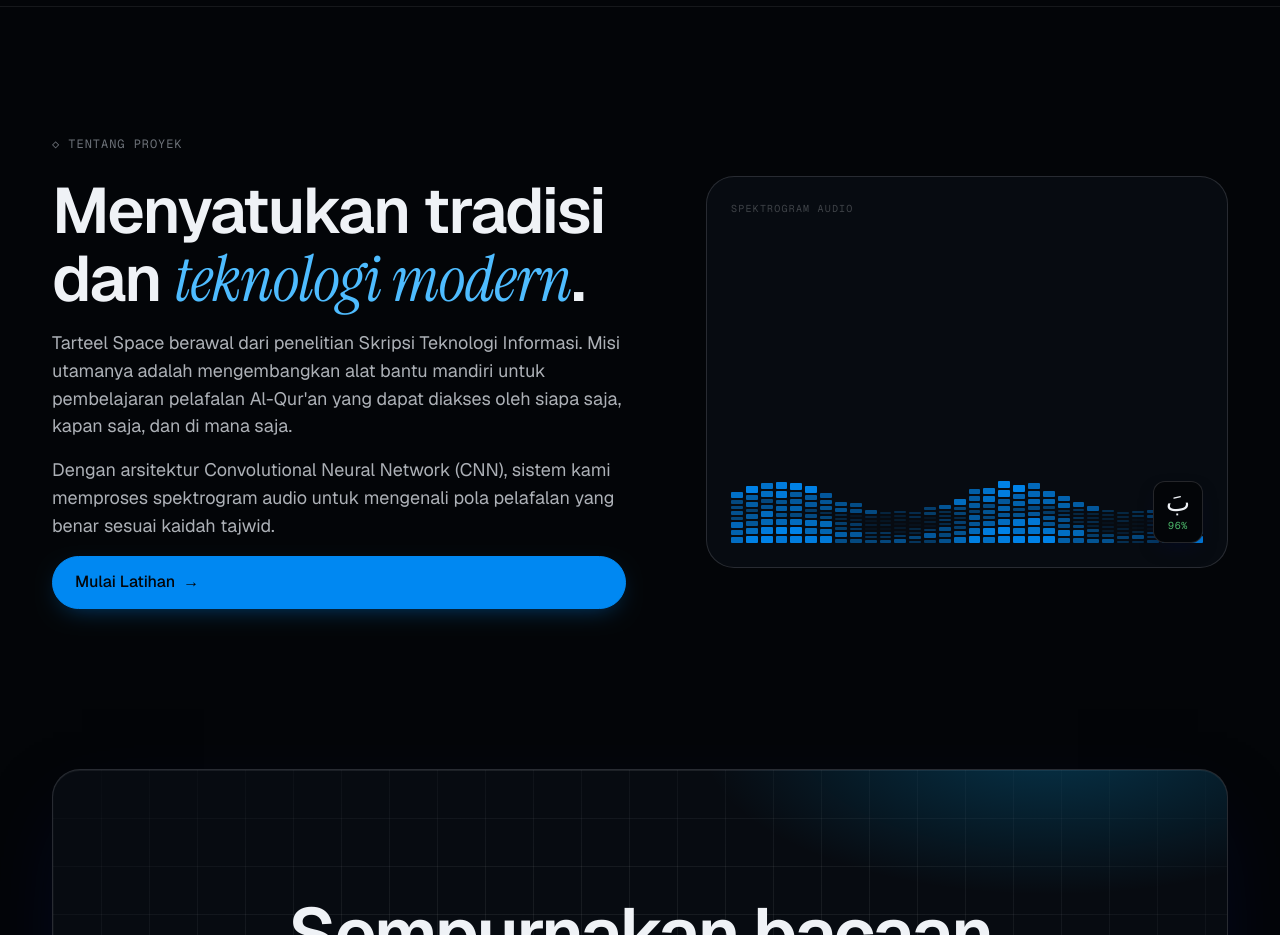
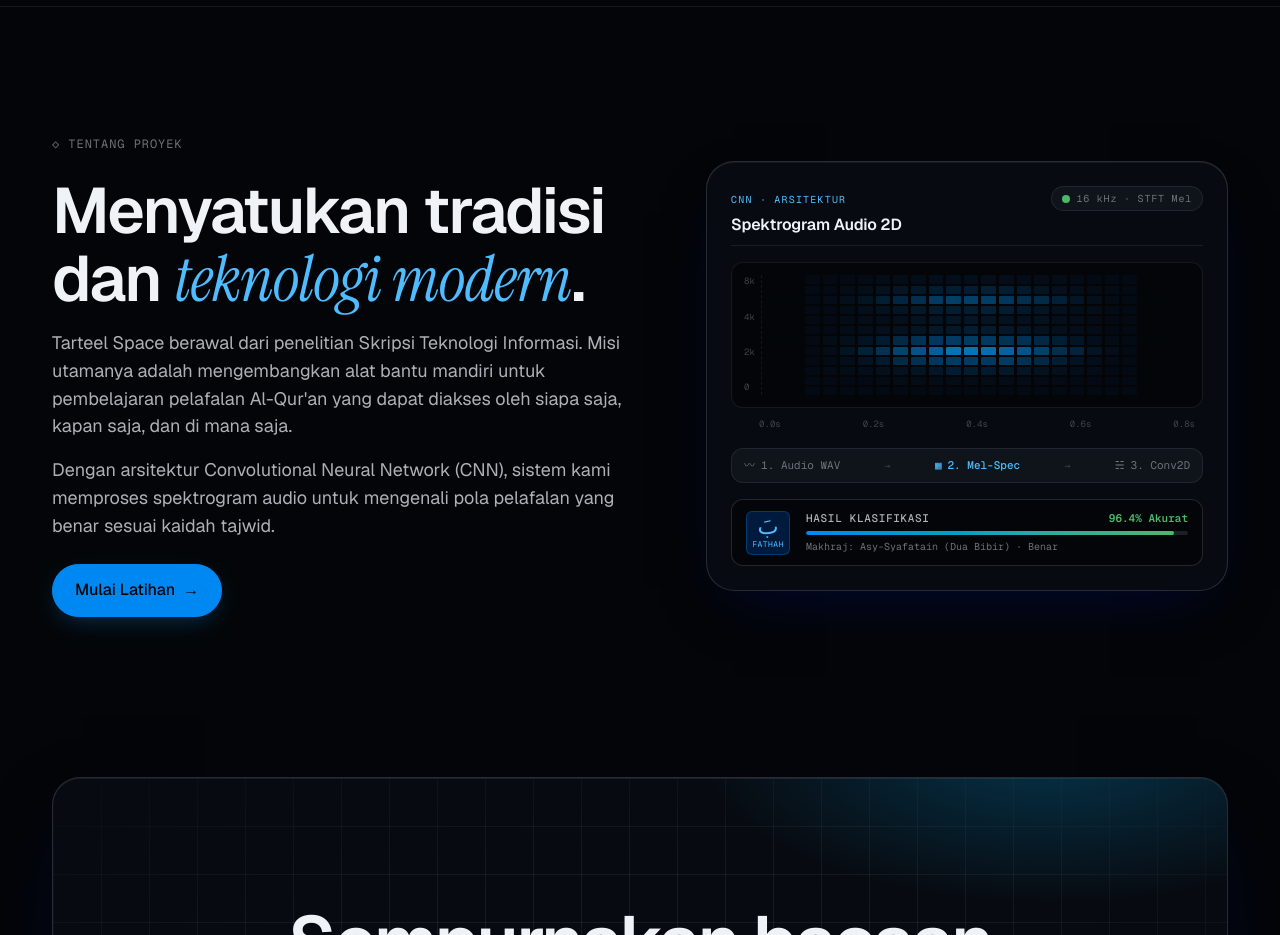
Before and after one commit to RizalHaryaputra/tarteel-space-frontend, a Nuxt app: page / in a window 1280 px wide. Shown: the part 3640-4575 px from the top of the page. Built offline with nearby package versions, Linux system fonts and the light colour scheme.

Commit message:
fix(landing): refine about CTA button width and enrich CNN spectrogram console visual

```diff
--- a/app/pages/index.vue
+++ b/app/pages/index.vue
@@ -344,23 +344,91 @@
               Dengan arsitektur Convolutional Neural Network (CNN), sistem kami memproses spektrogram
               audio untuk mengenali pola pelafalan yang benar sesuai kaidah tajwid.
             </p>
-            <button class="ts-btn ts-btn--primary" @click="navigateTo('/dashboard/practice')">
+            <button class="ts-btn ts-btn--primary ts-about__btn" @click="navigateTo('/dashboard/practice')">
               Mulai Latihan <span aria-hidden="true">→</span>
             </button>
           </div>
 
-          <div class="ts-about__visual" aria-hidden="true">
-            <!-- Pure CSS art: spectrogram visualization -->
-            <div class="ts-spectrogram">
-              <div class="ts-spectrogram__label">SPEKTROGRAM AUDIO</div>
-              <div class="ts-spectrogram__grid">
-                <div v-for="i in 32" :key="i" class="ts-spectrogram__col">
-                  <div v-for="j in 8" :key="j" class="ts-spectrogram__cell" :style="spectrogramStyle(i, j)"></div>
+          <div class="ts-about__visual" aria-label="Visualisasi arsitektur model dan spektrogram audio">
+            <!-- Rich CNN Pipeline & Spectrogram Visual -->
+            <div class="ts-spec-console">
+              <!-- Top header bar -->
+              <div class="ts-spec-console__head">
+                <div class="ts-spec-console__title-wrap">
+                  <span class="ts-spec-console__badge">CNN · ARSITEKTUR</span>
+                  <div class="ts-spec-console__title">Spektrogram Audio 2D</div>
+                </div>
+                <div class="ts-spec-console__status">
+                  <span class="ts-live-dot" aria-hidden="true"></span>
+                  <span>16 kHz · STFT Mel</span>
                 </div>
               </div>
-              <div class="ts-spectrogram__overlay">
-                <span class="ts-spectrogram__result">بَ</span>
-                <span class="ts-spectrogram__score">96%</span>
+
+              <!-- Main spectrogram canvas / matrix -->
+              <div class="ts-spec-view">
+                <div class="ts-spec-y-axis">
+                  <span>8k</span>
+                  <span>4k</span>
+                  <span>2k</span>
+                  <span>0</span>
+                </div>
+                <div class="ts-spec-heatmap">
+                  <div v-for="c in 24" :key="c" class="ts-spec-col">
+                    <div
+                      v-for="r in 12"
+                      :key="r"
+                      class="ts-spec-bin"
+                      :style="getHeatmapStyle(c, r)"
+                    ></div>
+                  </div>
+                </div>
+              </div>
+
+              <!-- Time axis -->
+              <div class="ts-spec-x-axis">
+                <span>0.0s</span>
+                <span>0.2s</span>
+                <span>0.4s</span>
+                <span>0.6s</span>
+                <span>0.8s</span>
+              </div>
+
+              <!-- CNN Pipeline mini-flow -->
+              <div class="ts-spec-pipeline">
+                <div class="ts-spec-pipe-node">
+                  <span class="ts-spec-pipe-icon">〰</span>
+                  <span>1. Audio WAV</span>
+                </div>
+                <span class="ts-spec-pipe-arrow">→</span>
+                <div class="ts-spec-pipe-node ts-spec-pipe-node--active">
+                  <span class="ts-spec-pipe-icon">▦</span>
+                  <span>2. Mel-Spec</span>
+                </div>
+                <span class="ts-spec-pipe-arrow">→</span>
+                <div class="ts-spec-pipe-node">
+                  <span class="ts-spec-pipe-icon">☵</span>
+                  <span>3. Conv2D</span>
+                </div>
+              </div>
+
+              <!-- Bottom prediction result card -->
+              <div class="ts-spec-result">
+                <div class="ts-spec-result__letter">
+                  <span class="ts-spec-result__char">بَ</span>
+                  <span class="ts-spec-result__tag">Fathah</span>
+                </div>
+                <div class="ts-spec-result__info">
+                  <div class="ts-spec-result__row">
+                    <span class="ts-spec-result__label">Hasil Klasifikasi</span>
+                    <span class="ts-spec-result__score">96.4% Akurat</span>
+                  </div>
+                  <div class="ts-spec-result__meter">
+                    <div class="ts-spec-result__fill" style="width: 96.4%"></div>
+                  </div>
+                  <div class="ts-spec-result__meta">
+                    Makhraj: Asy-Syafatain (Dua Bibir) · Benar
+                  </div>
+                </div>
               </div>
             </div>
           </div>
@@ -466,15 +534,34 @@ const handleClickOutside = (e) => {
   }
 }
 
-// Spectrogram CSS art — seeded random heights
-const spectrogramStyle = (col, row) => {
-  const seed = (col * 7 + row * 13) % 100
-  const intensity = Math.sin(col * 0.4) * 30 + Math.cos(row * 0.8) * 20 + 50
-  const clamped = Math.max(5, Math.min(95, intensity + (seed % 30) - 15))
-  const opacity = clamped / 100
+// Spectrogram 2D Heatmap simulation for Arabic vowel formant (بَ)
+const getHeatmapStyle = (col, row) => {
+  const inSound = col >= 3 && col <= 21
+  if (!inSound) {
+    return {
+      background: 'oklch(15% 0.015 255)',
+      opacity: '0.2',
+    }
+  }
+
+  // Formant F1 (low-mid around row 8) & F2 (high around row 3)
+  const distF1 = Math.abs(row - 8)
+  const distF2 = Math.abs(row - 3)
+  const timeEnvelope = Math.sin(((col - 3) / 18) * Math.PI)
+
+  const intensity1 = Math.max(0, 1 - distF1 * 0.28) * timeEnvelope
+  const intensity2 = Math.max(0, 1 - distF2 * 0.35) * timeEnvelope
+  const noise = ((col * 17 + row * 29) % 20) / 100
+
+  const total = Math.min(1, Math.max(0.08, intensity1 * 0.75 + intensity2 * 0.55 + noise * 0.2))
+
+  const lightness = (18 + total * 58).toFixed(1)
+  const chroma = (0.04 + total * 0.18).toFixed(3)
+  const hue = (255 - total * 20).toFixed(1)
+
   return {
-    opacity: opacity.toFixed(2),
-    height: `${Math.max(2, Math.floor(clamped / 12))}px`,
+    background: `oklch(${lightness}% ${chroma} ${hue})`,
+    opacity: Math.max(0.25, total).toFixed(2),
   }
 }
 
@@ -1636,7 +1723,18 @@ onBeforeUnmount(() => {
   .ts-about { grid-template-columns: 1fr; }
 }
 
-.ts-about__copy { display: flex; flex-direction: column; gap: var(--space-md); }
+.ts-about__copy {
+  display: flex;
+  flex-direction: column;
+  gap: var(--space-md);
+  align-items: flex-start;
+}
+
+.ts-about__btn {
+  align-self: flex-start;
+  width: fit-content;
+  margin-top: var(--space-xs);
+}
 
 .ts-about__title {
   font-family: var(--font-display);
@@ -1657,76 +1755,232 @@ onBeforeUnmount(() => {
   margin: 0;
 }
 
-/* spectrogram CSS art */
-.ts-spectrogram {
+/* ── Rich CNN Pipeline & Spectrogram Console ── */
+.ts-spec-console {
   background: var(--color-paper-1);
   border: var(--rule-soft);
   border-radius: var(--radius-xl);
   padding: var(--space-lg);
+  display: flex;
+  flex-direction: column;
+  gap: var(--space-md);
+  box-shadow:
+    0 1px 0 color-mix(in oklch, var(--color-ink-0) 6%, transparent) inset,
+    0 24px 60px -28px rgba(0, 10, 80, 0.7);
   position: relative;
-  overflow: hidden;
-  aspect-ratio: 4/3;
-  display: flex;
-  flex-direction: column;
-  gap: var(--space-sm);
-}
-
-.ts-spectrogram__label {
+}
+
+.ts-spec-console__head {
+  display: flex;
+  justify-content: space-between;
+  align-items: flex-start;
+  padding-bottom: var(--space-xs);
+  border-bottom: var(--rule-hair);
+}
+
+.ts-spec-console__badge {
   font-family: var(--font-mono);
   font-size: 10px;
   letter-spacing: 0.12em;
   text-transform: uppercase;
+  color: var(--color-accent-soft);
+}
+
+.ts-spec-console__title {
+  font-family: var(--font-display);
+  font-size: var(--text-base);
+  font-weight: 600;
+  color: var(--color-ink-0);
+  letter-spacing: -0.01em;
+  margin-top: 2px;
+}
+
+.ts-spec-console__status {
+  font-family: var(--font-mono);
+  font-size: 10px;
+  letter-spacing: 0.08em;
+  color: var(--color-ink-2);
+  display: flex;
+  align-items: center;
+  gap: 6px;
+  background: var(--color-paper-2);
+  padding: 4px 10px;
+  border-radius: var(--radius-pill);
+  border: var(--rule-hair);
+}
+
+/* Spectrogram 2D Heatmap View */
+.ts-spec-view {
+  display: flex;
+  gap: var(--space-xs);
+  align-items: stretch;
+  background: var(--color-paper-0);
+  padding: 12px;
+  border-radius: var(--radius-md);
+  border: var(--rule-hair);
+}
+
+.ts-spec-y-axis {
+  display: flex;
+  flex-direction: column;
+  justify-content: space-between;
+  font-family: var(--font-mono);
+  font-size: 9px;
   color: var(--color-ink-3);
-}
-
-.ts-spectrogram__grid {
+  padding-right: 6px;
+  border-right: 1px dashed color-mix(in oklch, var(--color-ink-0) 8%, transparent);
+}
+
+.ts-spec-heatmap {
   display: flex;
   gap: 3px;
-  align-items: flex-end;
   flex: 1;
-}
-
-.ts-spectrogram__col {
+  height: 120px;
+  align-items: stretch;
+}
+
+.ts-spec-col {
   display: flex;
   flex-direction: column;
   gap: 2px;
   flex: 1;
-  align-items: stretch;
-}
-
-.ts-spectrogram__cell {
-  background: var(--color-accent);
+}
+
+.ts-spec-bin {
+  flex: 1;
   border-radius: 1px;
   min-height: 2px;
-}
-
-.ts-spectrogram__overlay {
-  position: absolute;
-  bottom: var(--space-lg);
-  right: var(--space-lg);
+  transition: opacity var(--dur-fast) var(--ease-out);
+}
+
+.ts-spec-x-axis {
+  display: flex;
+  justify-content: space-between;
+  font-family: var(--font-mono);
+  font-size: 9px;
+  color: var(--color-ink-3);
+  padding: 0 8px 0 28px;
+  margin-top: -6px;
+}
+
+/* Pipeline Sequence */
+.ts-spec-pipeline {
+  display: flex;
+  align-items: center;
+  justify-content: space-between;
+  gap: 6px;
+  padding: 8px 12px;
+  background: var(--color-paper-2);
+  border-radius: var(--radius-md);
+  border: var(--rule-hair);
+  font-family: var(--font-mono);
+  font-size: 11px;
+  color: var(--color-ink-2);
+}
+
+.ts-spec-pipe-node {
+  display: flex;
+  align-items: center;
+  gap: 6px;
+}
+
+.ts-spec-pipe-node--active {
+  color: var(--color-accent-soft);
+  font-weight: 500;
+}
+
+.ts-spec-pipe-arrow {
+  color: var(--color-ink-3);
+  font-size: 10px;
+}
+
+/* Prediction Result Bar */
+.ts-spec-result {
+  display: flex;
+  align-items: center;
+  gap: var(--space-md);
+  padding: 10px 14px;
   background: var(--color-paper-0);
+  border-radius: var(--radius-md);
   border: var(--rule-soft);
-  border-radius: var(--radius-md);
-  padding: var(--space-xs) var(--space-sm);
+}
+
+.ts-spec-result__letter {
   display: flex;
   flex-direction: column;
   align-items: center;
-  gap: 2px;
-  box-shadow: 0 8px 20px -8px rgba(0, 10, 60, 0.5);
-}
-
-.ts-spectrogram__result {
+  justify-content: center;
+  width: 44px;
+  height: 44px;
+  border-radius: var(--radius-sm);
+  background: var(--color-accent-tint);
+  border: 1px solid color-mix(in oklch, var(--color-accent) 30%, transparent);
+  flex: none;
+}
+
+.ts-spec-result__char {
   font-family: var(--font-body);
-  font-size: 1.6rem;
-  color: var(--color-ink-0);
+  font-size: 1.4rem;
   line-height: 1;
-}
-
-.ts-spectrogram__score {
+  color: var(--color-accent-soft);
+}
+
+.ts-spec-result__tag {
+  font-family: var(--font-mono);
+  font-size: 8px;
+  letter-spacing: 0.06em;
+  text-transform: uppercase;
+  color: var(--color-accent-soft);
+  margin-top: 1px;
+}
+
+.ts-spec-result__info {
+  display: flex;
+  flex-direction: column;
+  gap: 4px;
+  flex: 1;
+  min-width: 0;
+}
+
+.ts-spec-result__row {
+  display: flex;
+  justify-content: space-between;
+  align-items: center;
+}
+
+.ts-spec-result__label {
+  color: var(--color-ink-1);
+  font-weight: 500;
+  font-size: 11px;
+  font-family: var(--font-mono);
+  text-transform: uppercase;
+  letter-spacing: 0.06em;
+}
+
+.ts-spec-result__score {
+  font-family: var(--font-mono);
+  color: var(--color-success);
+  font-weight: 600;
+  font-size: 11px;
+}
+
+.ts-spec-result__meter {
+  height: 4px;
+  background: var(--color-paper-3);
+  border-radius: 2px;
+  overflow: hidden;
+}
+
+.ts-spec-result__fill {
+  height: 100%;
+  background: linear-gradient(90deg, var(--color-accent), var(--color-success));
+  border-radius: 2px;
+}
+
+.ts-spec-result__meta {
   font-family: var(--font-mono);
   font-size: 10px;
-  letter-spacing: 0.06em;
-  color: var(--color-success);
+  color: var(--color-ink-2);
 }
 
 /* ── cta panel ── */
```
